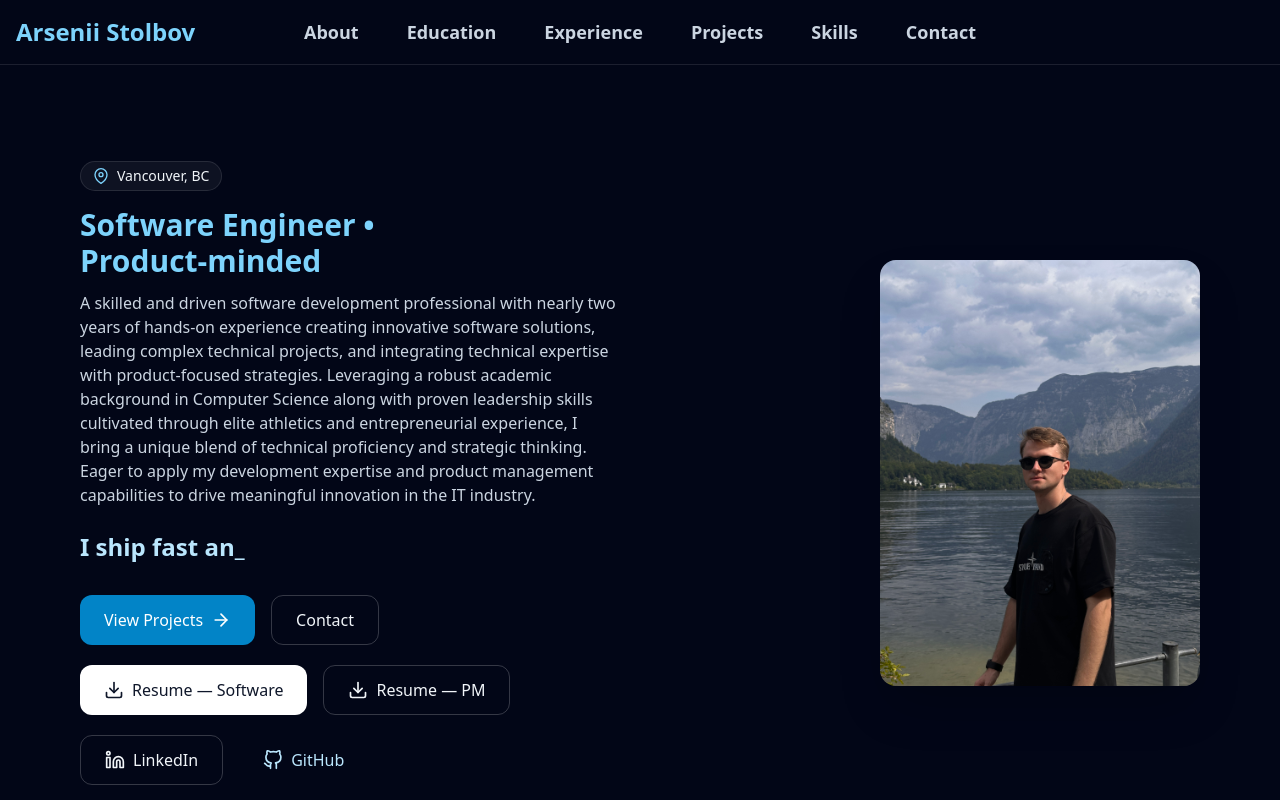
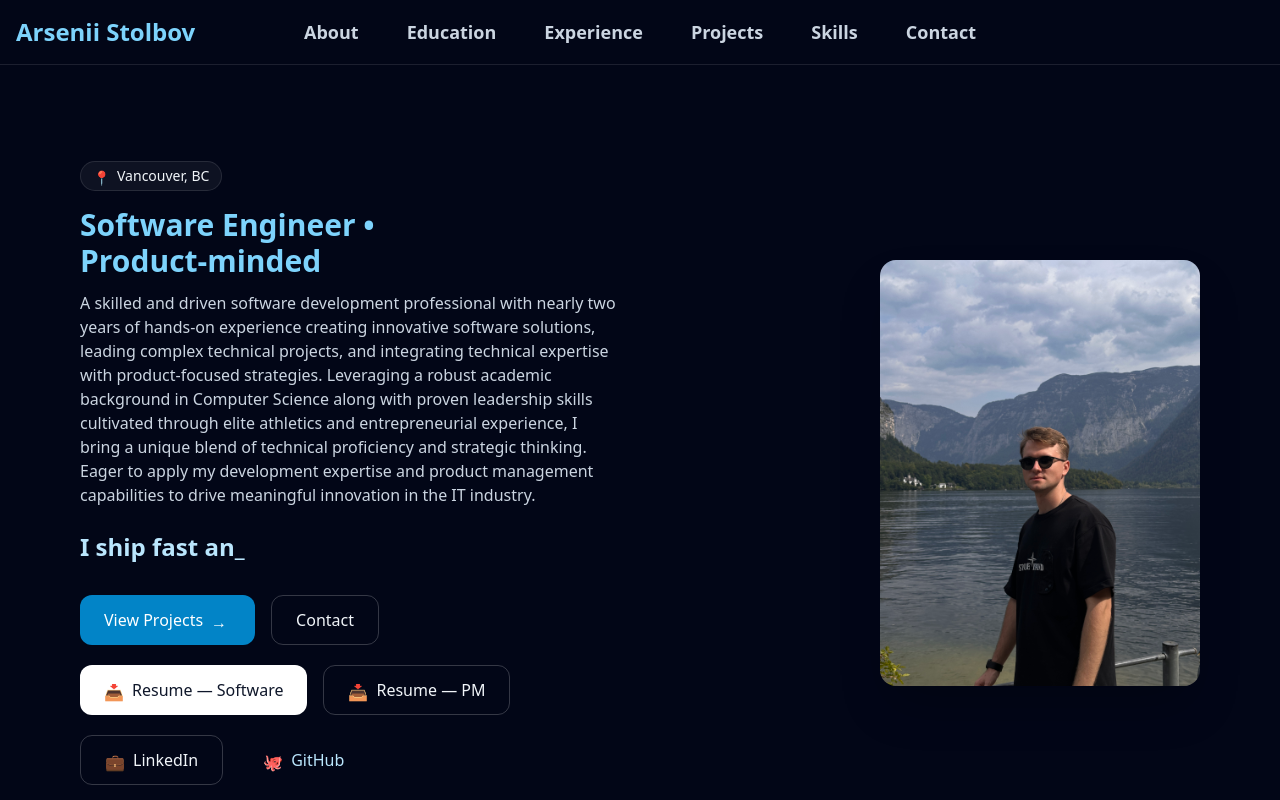
Before and after one commit to Arseny15/Arseny15.github.io, a React (Create React App) app: page / in a window 1280 px wide. Shown: the top 800 px of the page. Built offline with nearby package versions, Linux system fonts and the light colour scheme.

Commit message:
Fix TypeScript compilation errors by replacing React Icons with emojis

```diff
--- a/src/components/Portfolio.tsx
+++ b/src/components/Portfolio.tsx
@@ -1,5 +1,5 @@
 import React, { useEffect, useMemo, useRef, useState } from "react";
-import { FiMail as Mail, FiGithub as Github, FiLinkedin as Linkedin, FiDownload as Download, FiArrowRight as ArrowRight, FiExternalLink as ExternalLink, FiMapPin as MapPin } from "react-icons/fi";
+// Icons replaced with emojis to avoid TypeScript issues
 import TechnicalSkillsSection from "./TechnicalSkillsSection";
 
 
@@ -270,7 +270,7 @@ const Portfolio: React.FC = () => {
        <div className="content grid items-center gap-8 sm:gap-10 md:grid-cols-2">
          <div className="text-center md:text-left order-2 md:order-1">
            <div className="inline-flex items-center gap-2 rounded-full border border-white/10 bg-white/5 px-3 py-1 text-sm mb-4">
-             <MapPin className="h-4 w-4 text-sky-300" /> {DATA.location}
+             <span className="h-4 w-4 text-sky-300">📍</span> {DATA.location}
            </div>
            <div className="max-w-xl mx-auto md:mx-0">
              <h1 className="text-xl sm:text-2xl lg:text-3xl font-bold text-sky-300 text-center md:text-left leading-tight">
@@ -283,7 +283,7 @@ const Portfolio: React.FC = () => {
              {/* First row: Action buttons */}
              <div className="flex flex-wrap gap-3 sm:gap-4 justify-center md:justify-start">
                <Button href="#projects" className="text-sm sm:text-base px-6 py-3">
-                 <span>View Projects</span> <ArrowRight className="h-4 w-4 sm:h-5 sm:w-5" />
+                  <span>View Projects</span> <span className="h-4 w-4 sm:h-5 sm:w-5">→</span>
                </Button>
                <Button href="#contact" variant="outline" className="text-sm sm:text-base px-6 py-3">Contact</Button>
              </div>
@@ -291,20 +291,20 @@ const Portfolio: React.FC = () => {
              {/* Second row: Resume buttons */}
              <div className="flex flex-wrap gap-3 sm:gap-4 justify-center md:justify-start">
                <Button href={DATA.resumeEngineerHref} variant="secondary" className="text-sm sm:text-base px-6 py-3">
-                 <Download className="h-4 w-4 sm:h-5 sm:w-5" /> <span className="hidden sm:inline">Resume — Software</span><span className="sm:hidden">Resume SE</span>
+                  <span className="h-4 w-4 sm:h-5 sm:w-5">📥</span> <span className="hidden sm:inline">Resume — Software</span><span className="sm:hidden">Resume SE</span>
                </Button>
                <Button href={DATA.resumeProjectHref} variant="outline" className="text-sm sm:text-base px-6 py-3">
-                 <Download className="h-4 w-4 sm:h-5 sm:w-5" /> <span className="hidden sm:inline">Resume — PM</span><span className="sm:hidden">Resume PM</span>
+                 <span className="h-4 w-4 sm:h-5 sm:w-5">📥</span> <span className="hidden sm:inline">Resume — PM</span><span className="sm:hidden">Resume PM</span>
                </Button>
              </div>
 
              {/* Third row: Social links */}
              <div className="flex flex-wrap gap-3 sm:gap-4 justify-center md:justify-start">
                <Button href={DATA.linkedin} variant="outline" className="text-sm sm:text-base px-6 py-3">
-                 <Linkedin className="h-4 w-4 sm:h-5 sm:w-5" /> <span className="hidden sm:inline">LinkedIn</span>
+                 <span className="h-4 w-4 sm:h-5 sm:w-5">💼</span> <span className="hidden sm:inline">LinkedIn</span>
                </Button>
                <Button href={DATA.github} variant="ghost" className="text-sm sm:text-base px-6 py-3">
-                 <Github className="h-4 w-4 sm:h-5 sm:w-5" /> <span className="hidden sm:inline">GitHub</span>
+                 <span className="h-4 w-4 sm:h-5 sm:w-5">🐙</span> <span className="hidden sm:inline">GitHub</span>
                </Button>
              </div>
            </div>
@@ -407,7 +407,7 @@ const Portfolio: React.FC = () => {
                <div className="mt-4 flex flex-wrap gap-2 sm:gap-3">
                  {p.links.map((l: any) => (
                    <a key={l.href} className="inline-flex items-center gap-1 text-sm text-sky-300 hover:underline" href={l.href}>
-                     {l.label} <ExternalLink className="h-3 w-3" />
+                     {l.label} <span className="h-3 w-3">↗</span>
                    </a>
                  ))}
                </div>
@@ -426,16 +426,16 @@ const Portfolio: React.FC = () => {
            <p className="mt-2 text-sm sm:text-base text-slate-300">Want to collaborate or chat? Reach out via email or LinkedIn.</p>
            <div className="mt-4 sm:mt-6 flex flex-wrap gap-2 sm:gap-3">
              <Button href={`mailto:${DATA.email}`} className="text-xs sm:text-sm">
-               <Mail className="h-3 w-3 sm:h-4 sm:w-4" /> <span>Email Me</span>
+               <span className="h-3 w-3 sm:h-4 sm:w-4">✉️</span> <span>Email Me</span>
              </Button>
              <Button href={DATA.linkedin} variant="outline" className="text-xs sm:text-sm">
-               <Linkedin className="h-3 w-3 sm:h-4 sm:w-4" /> <span>LinkedIn</span>
+               <span className="h-3 w-3 sm:h-4 sm:w-4">💼</span> <span>LinkedIn</span>
              </Button>
              <Button href={DATA.resumeEngineerHref} variant="outline" download className="text-xs sm:text-sm">
-               <Download className="h-3 w-3 sm:h-4 sm:w-4" /> <span className="hidden sm:inline">Resume — Software</span><span className="sm:hidden">Resume SE</span>
+               <span className="h-3 w-3 sm:h-4 sm:w-4">📥</span> <span className="hidden sm:inline">Resume — Software</span><span className="sm:hidden">Resume SE</span>
              </Button>
              <Button href={DATA.resumeProjectHref} variant="outline" download className="text-xs sm:text-sm">
-               <Download className="h-3 w-3 sm:h-4 sm:w-4" /> <span className="hidden sm:inline">Resume — PM</span><span className="sm:hidden">Resume PM</span>
+               <span className="h-3 w-3 sm:h-4 sm:w-4">📥</span> <span className="hidden sm:inline">Resume — PM</span><span className="sm:hidden">Resume PM</span>
              </Button>
            </div>
          </div>
@@ -443,12 +443,12 @@ const Portfolio: React.FC = () => {
            <CardHeader><CardTitle className="text-base sm:text-lg">Quick Links</CardTitle></CardHeader>
            <CardContent className="grid gap-2 sm:gap-3 text-sm">
              <a className="flex items-center justify-between rounded-lg border border-white/10 bg-white/5 px-3 py-2 text-sky-300 hover:bg-white/10 transition-colors duration-200" href={DATA.github}>
-               <span className="flex items-center gap-2"><Github className="h-4 w-4" /> GitHub</span>
-               <ExternalLink className="h-3 w-3" />
+               <span className="flex items-center gap-2"><span className="h-4 w-4">🐙</span> GitHub</span>
+               <span className="h-3 w-3">↗</span>
              </a>
              <a className="flex items-center justify-between rounded-lg border border-white/10 bg-white/5 px-3 py-2 text-sky-300 hover:bg-white/10 transition-colors duration-200" href={DATA.linkedin}>
-               <span className="flex items-center gap-2"><Linkedin className="h-4 w-4" /> LinkedIn</span>
-               <ExternalLink className="h-3 w-3" />
+               <span className="flex items-center gap-2"><span className="h-4 w-4">💼</span> LinkedIn</span>
+               <span className="h-3 w-3">↗</span>
              </a>
            </CardContent>
          </Card>
--- a/src/pages/Contact.tsx
+++ b/src/pages/Contact.tsx
@@ -1,5 +1,5 @@
 import React from 'react';
-import { FaEnvelope, FaLinkedin, FaGithub } from "react-icons/fa";
+// Icons replaced with emojis to avoid TypeScript issues
 
 const Contact: React.FC = () => {
   return (
@@ -9,7 +9,7 @@ const Contact: React.FC = () => {
       <div className="grid grid-cols-1 md:grid-cols-2 lg:grid-cols-3 gap-4">
         <a href="mailto:arsenys46@gmail.com" className="block bg-white shadow rounded-lg p-4 hover:shadow-md">
           <div className="flex items-center mb-2">
-            <FaEnvelope className="text-black w-6 h-6 mr-2" />
+            <span className="text-black w-6 h-6 mr-2 text-2xl">✉️</span>
             <h2 className="text-xl font-bold text-blue-900">Email</h2> {/* Updated to dark blue */}
           </div>
           <p className="text-gray-700">arsenys46@gmail.com</p>
@@ -17,7 +17,7 @@ const Contact: React.FC = () => {
 
         <a href="https://www.linkedin.com/in/arsenii-stolbov-43415931a/" className="block bg-white shadow rounded-lg p-4 hover:shadow-md">
           <div className="flex items-center mb-2">
-            <FaLinkedin className="text-black w-6 h-6 mr-2" />
+            <span className="text-black w-6 h-6 mr-2 text-2xl">💼</span>
             <h2 className="text-xl font-bold text-blue-900">LinkedIn</h2> {/* Updated to dark blue */}
           </div>
           <p className="text-gray-700">Arsenii Stolbov</p>
@@ -25,7 +25,7 @@ const Contact: React.FC = () => {
 
         <a href="https://github.com/Arseny15" className="block bg-white shadow rounded-lg p-4 hover:shadow-md">
           <div className="flex items-center mb-2">
-            <FaGithub className="text-black w-6 h-6 mr-2" />
+            <span className="text-black w-6 h-6 mr-2 text-2xl">🐙</span>
             <h2 className="text-xl font-bold text-blue-900">GitHub</h2> {/* Updated to dark blue */}
           </div>
           <p className="text-gray-700">Arseny15</p>
```
Also changed, not shown: 1 other file (tests, documents, lock files or other folders).
